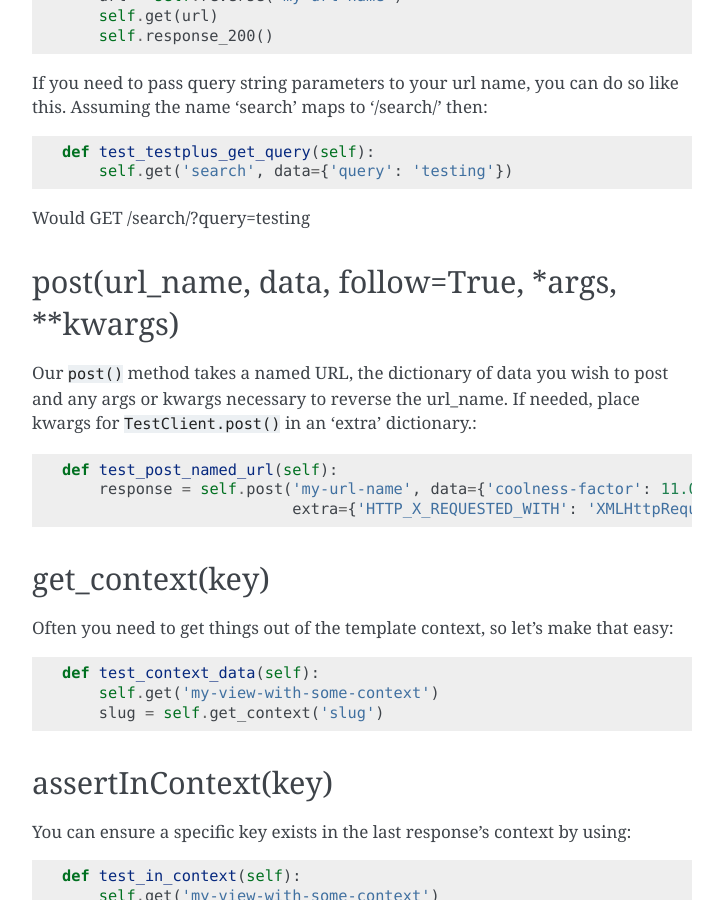
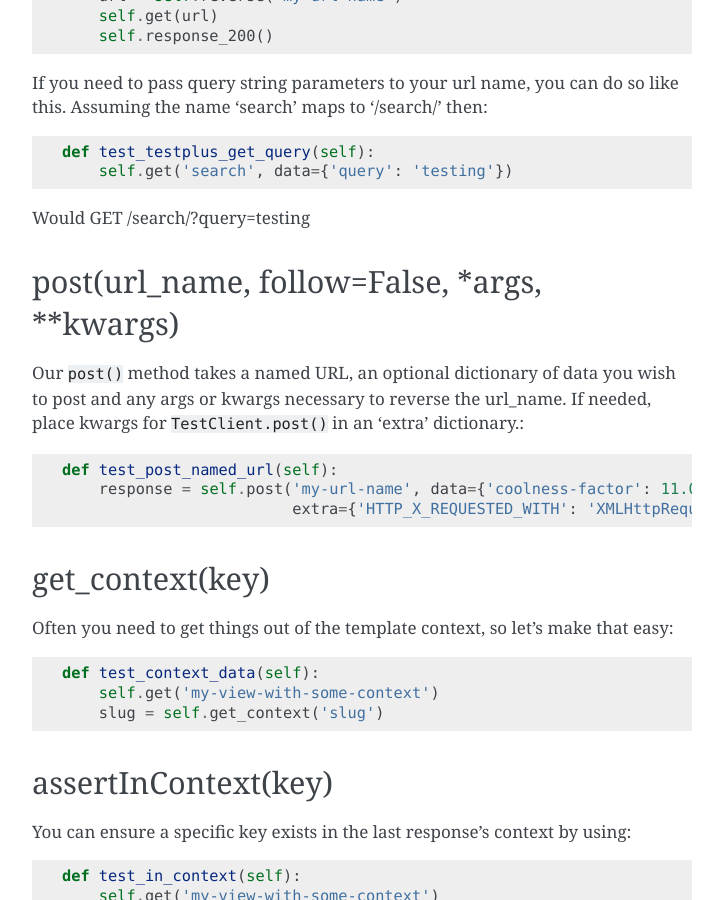
Before and after one commit to revsys/django-test-plus, a Sphinx documentation site: the page built from docs/methods.rst, in a window 1280 px wide and 900 px high, scrolled down 1232 px. Shown: the whole window, without its empty margins (388-1111 px from the left). Built offline with Sphinx 7.4.7, drawn with Linux system fonts in a browser that asks for light colours; some of the changed text lies outside the part shown.

Commit message:
Fixing documentation for get and post methods.
Making the documentation match the method signatures.

```diff
--- a/docs/methods.rst
+++ b/docs/methods.rst
@@ -14,7 +14,7 @@
 As you can see our reverse also passes along any args or kwargs you need
 to pass in.
 
-get(url\_name, follow=True, \*args, \*\*kwargs)
+get(url\_name, follow=False, \*args, \*\*kwargs)
 ~~~~~~~~~~~~~~~~~~~~~~~~~~~~~~~~~~~~~~~~~~~~~~~~
 
 Another thing you do often is HTTP get urls. Our ``get()`` method
@@ -59,10 +59,10 @@
 
 Would GET /search/?query=testing
 
-post(url\_name, data, follow=True, \*args, \*\*kwargs)
+post(url\_name, follow=False, \*args, \*\*kwargs)
 ~~~~~~~~~~~~~~~~~~~~~~~~~~~~~~~~~~~~~~~~~~~~~~~~~~~~~~
 
-Our ``post()`` method takes a named URL, the dictionary of data you wish
+Our ``post()`` method takes a named URL, an optional dictionary of data you wish
 to post and any args or kwargs necessary to reverse the url\_name.
 If needed, place kwargs for ``TestClient.post()`` in an 'extra' dictionary.::
 
```
